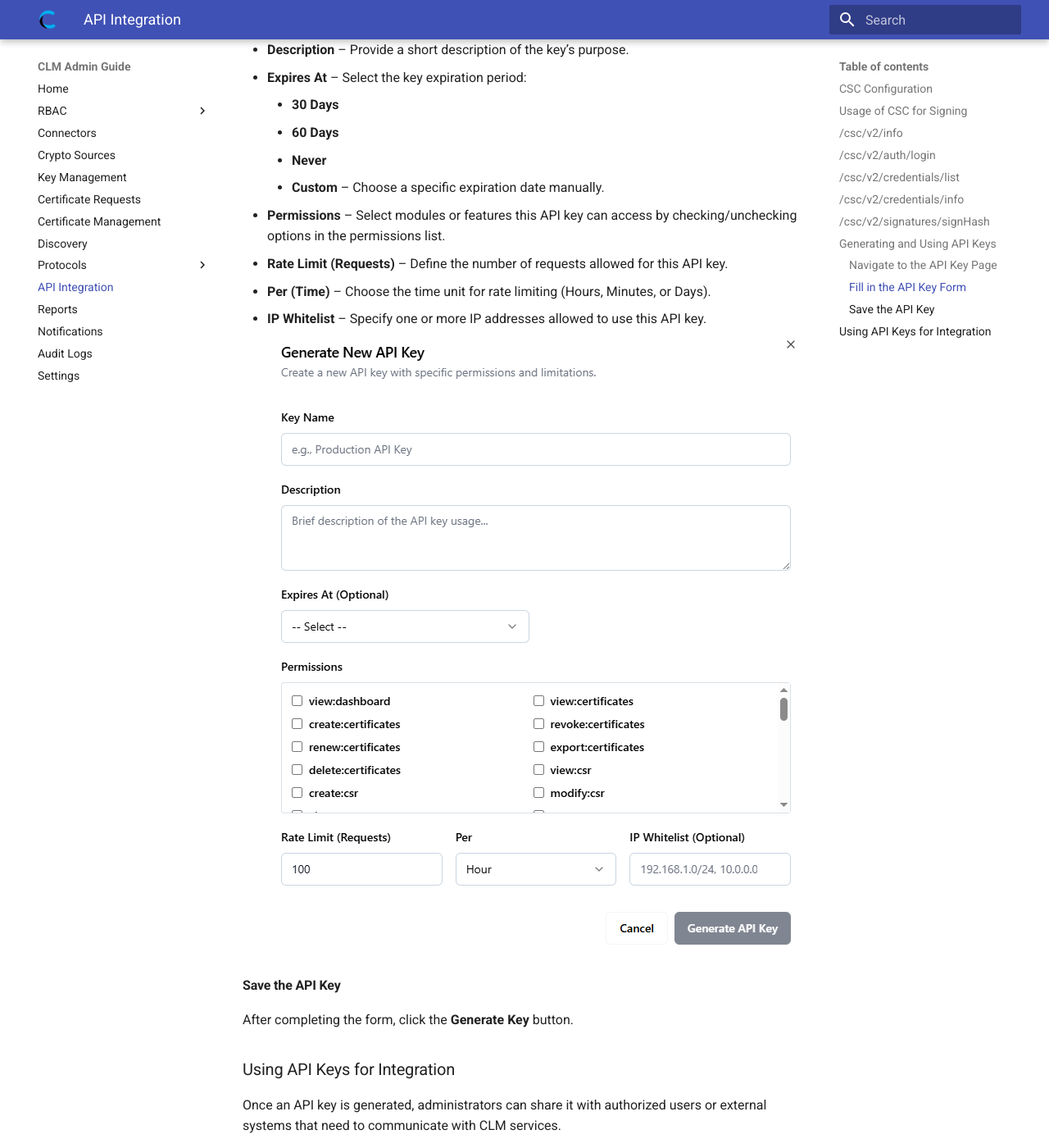
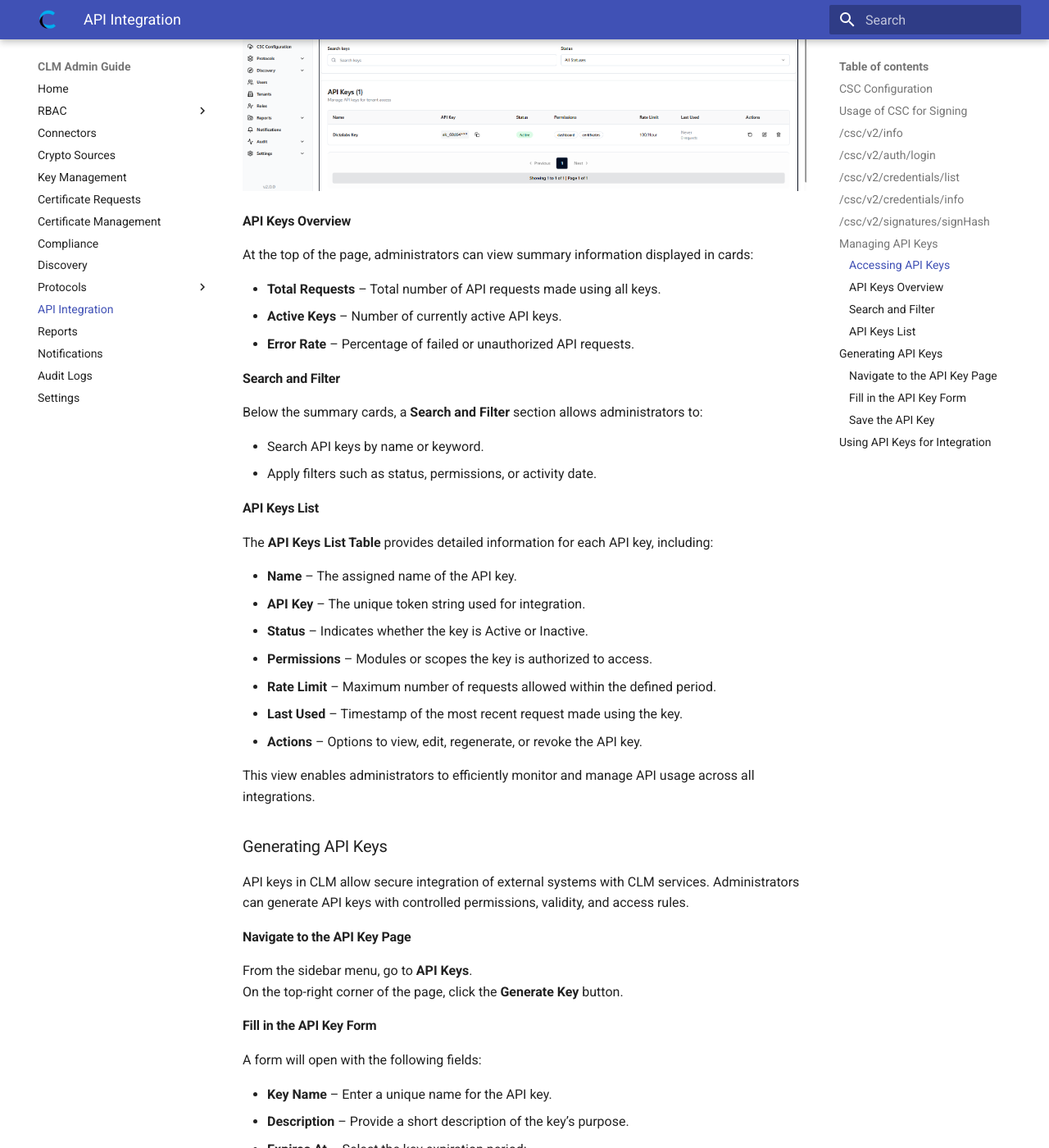
Before and after one commit to dictalabs/clm-admin-guide, an MkDocs documentation site: the page built from docs/integrations.md, in a window 1280 px wide and 1400 px high, scrolled down 3137 px. Shown: the whole window at 82% size. Built offline with MkDocs 1.6.1 and Material for MkDocs 9.7.7, drawn with Linux system fonts in a browser that asks for light colours; some of the changed text lies outside the part shown.

Commit message:
Add integration docs and API key images; update mkdocs.yml

```diff
--- a/docs/integrations.md
+++ b/docs/integrations.md
@@ -83,8 +83,45 @@ Performs a digital signature operation on provided hash values using a selected
 `{   "credentialID": "string",   "hashes": ["base64_encoded_hash"],   "signAlgo": "signAlgo_OID"  }`
 
 **Response:** Returns the signature (Base64-encoded signed hash) .
+### Managing API Keys
 
-### Generating and Using API Keys
+View and manage API keys used for external system integration with CLM.
+
+#### Accessing API Keys
+
+From the sidebar menu, navigate to **API Keys** under the **Integration** section.
+
+The **API Keys** page opens, showing an overview of all generated API keys in the system.
+![API key Overview](images/apikey.png)
+
+#### API Keys Overview
+
+At the top of the page, administrators can view summary information displayed in cards:
+
+- **Total Requests** – Total number of API requests made using all keys.
+- **Active Keys** – Number of currently active API keys.
+- **Error Rate** – Percentage of failed or unauthorized API requests.
+#### Search and Filter
+
+Below the summary cards, a **Search and Filter** section allows administrators to:
+
+- Search API keys by name or keyword.
+- Apply filters such as status, permissions, or activity date.
+#### API Keys List
+
+The **API Keys List Table** provides detailed information for each API key, including:
+
+- **Name** – The assigned name of the API key.
+- **API Key** – The unique token string used for integration.
+- **Status** – Indicates whether the key is Active or Inactive.
+- **Permissions** – Modules or scopes the key is authorized to access.
+- **Rate Limit** – Maximum number of requests allowed within the defined period.
+- **Last Used** – Timestamp of the most recent request made using the key.
+- **Actions** – Options to view, edit, regenerate, or revoke the API key.
+
+This view enables administrators to efficiently monitor and manage API usage across all integrations.
+
+### Generating API Keys
 
 API keys in CLM allow secure integration of external systems with CLM services. Administrators can generate API keys with controlled permissions, validity, and access rules.
 
--- a/mkdocs.yml
+++ b/mkdocs.yml
@@ -29,6 +29,7 @@ nav:
   - Key Management: key_management.md
   - Certificate Requests: certificate_requests.md
   - Certificate Management: certificate_management.md
+  - Compliance: compliance.md
   - Discovery: discovery.md
   - Protocols:
     - SCEP Server: scep_server.md
```
Also changed, not shown: docs/images/apikey.png (added).
